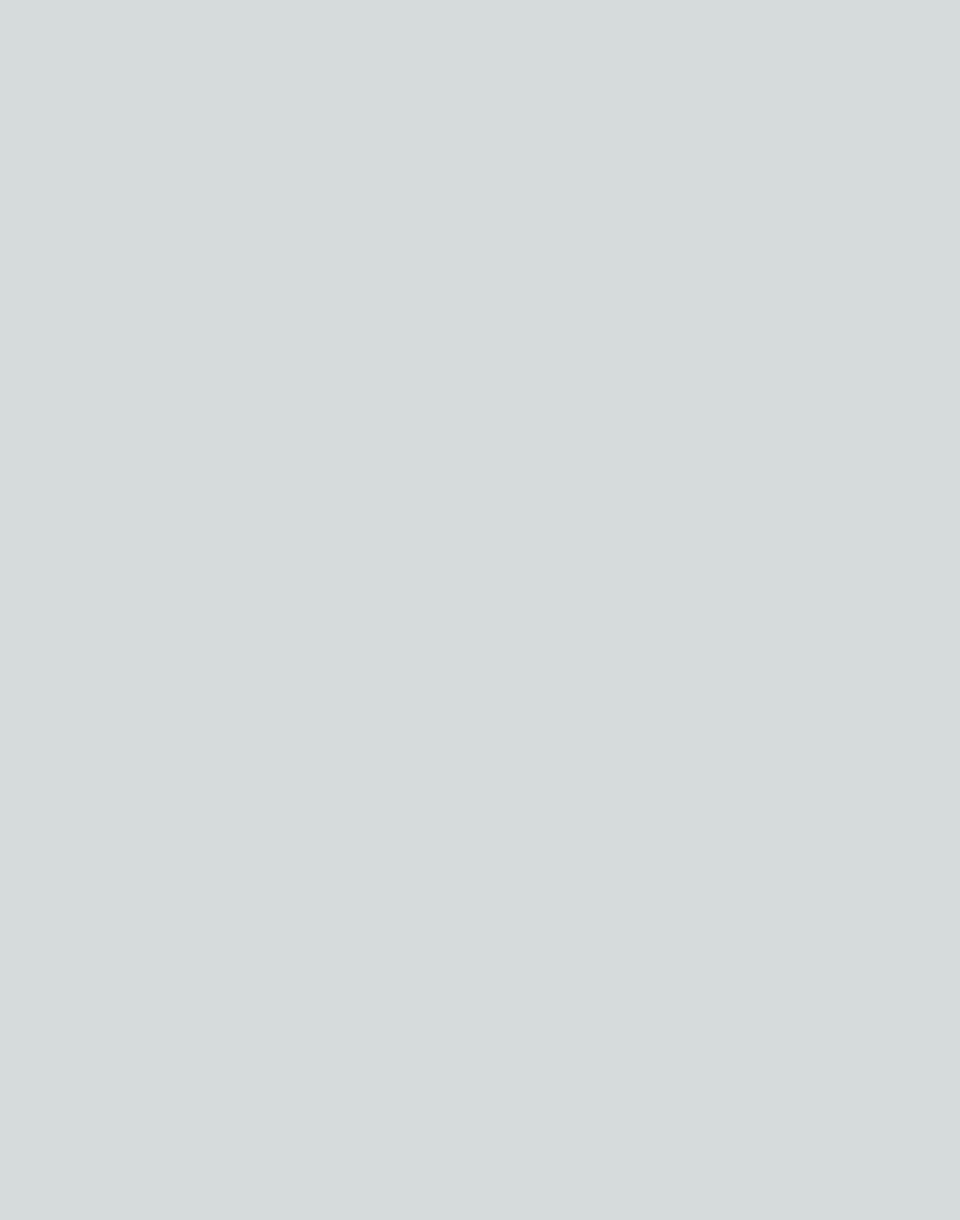
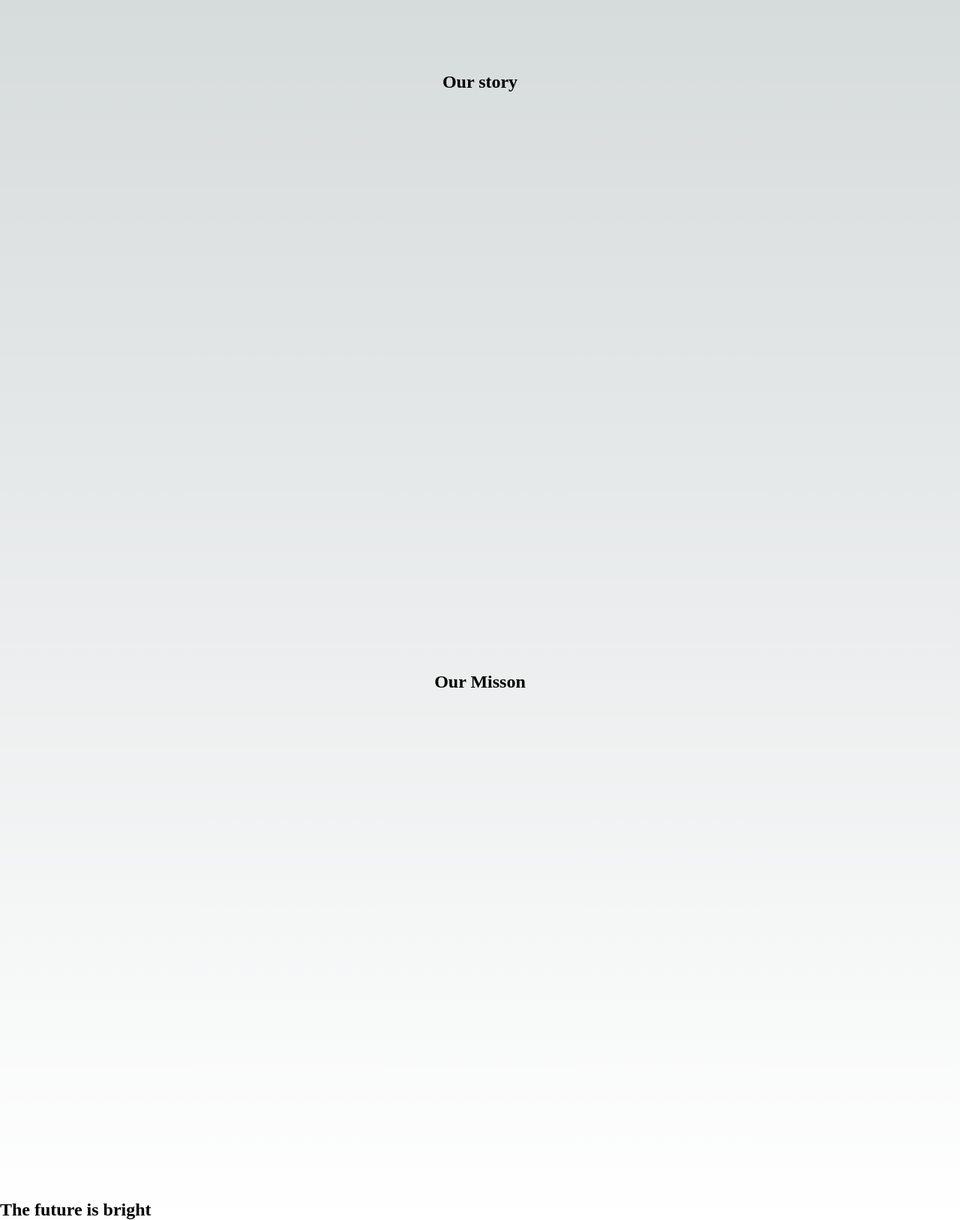
Before and after one commit to thedarksamurai/eventsProject, a Next.js app in the folder world-events/: page /about-us in a window 1280 px wide. Shown: the whole page at 75% size. Before the commit the page ends 800 px from the top, so only its background shows below. Built offline with nearby package versions, Linux system fonts and the light colour scheme.

Commit message:
built some simple section headers

```diff
--- a/world-events/src/pages/about-us.js
+++ b/world-events/src/pages/about-us.js
@@ -8,11 +8,21 @@ export default function aboutUs(){
     return(
         <>
         <Head>
-        <title>About Hokkaido Ramen Shop</title>
+        <title>About us</title>
         <meta name="description" content="Japanese ramen, sweets and tea" />
         <meta name="viewport" content="width=device-width, initial-scale=1" />
         <link rel="icon" href="/favicon.ico" />
       </Head>
+      <section className={styles.main}>
+        <h1>Our story</h1>
+        <p></p>
+      </section>
+      <section className={styles.main}>
+        <h1>Our Misson</h1>
+      </section>
+      <section>
+        <h1>The future is bright</h1>
+      </section>
         </>
     )
 }
--- a/world-events/src/pages/index.js
+++ b/world-events/src/pages/index.js
@@ -1,8 +1,7 @@
 import Head from 'next/head'
 import Image from 'next/image'
-import { Inter } from 'next/font/google'
 import styles from '@/styles/Home.module.css'
-Inter({ subsets: ['latin'] });
+
 
 export default function Home() {
   return (
@@ -13,7 +12,7 @@ export default function Home() {
         <link rel="icon" href="/favicon.ico" />
       </Head>
       <header>
-        <nav className={styles.nav}>
+        <nav className={styles.main}>
           <ol>
             <li><a href=''>Home</a></li>
             <li><a href=''>Order</a></li>
```
Also changed, not shown: world-events/src/pages/events/[cat]/[id].js (deleted), world-events/src/pages/events/[cat]/index.js (deleted), world-events/src/pages/events/index.js (deleted).
